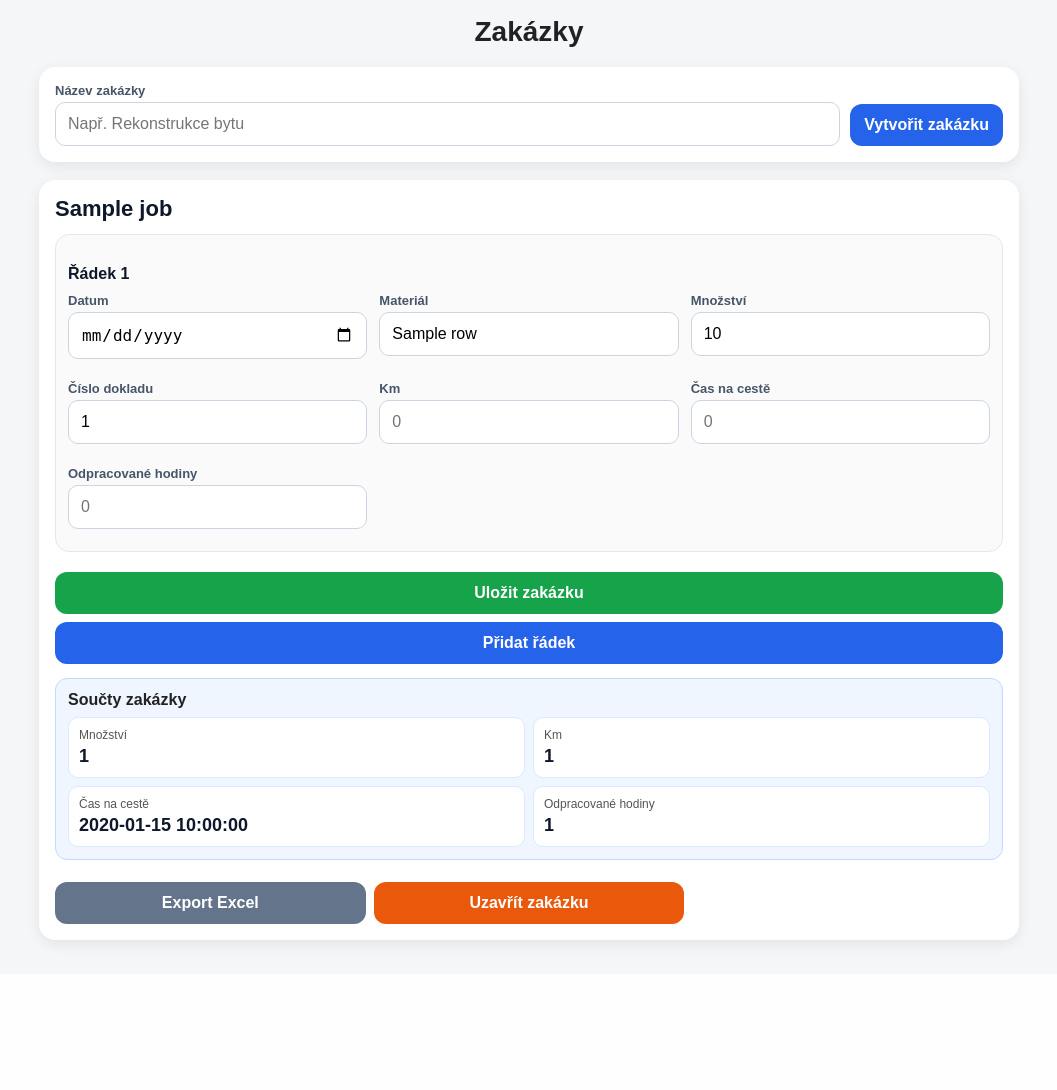
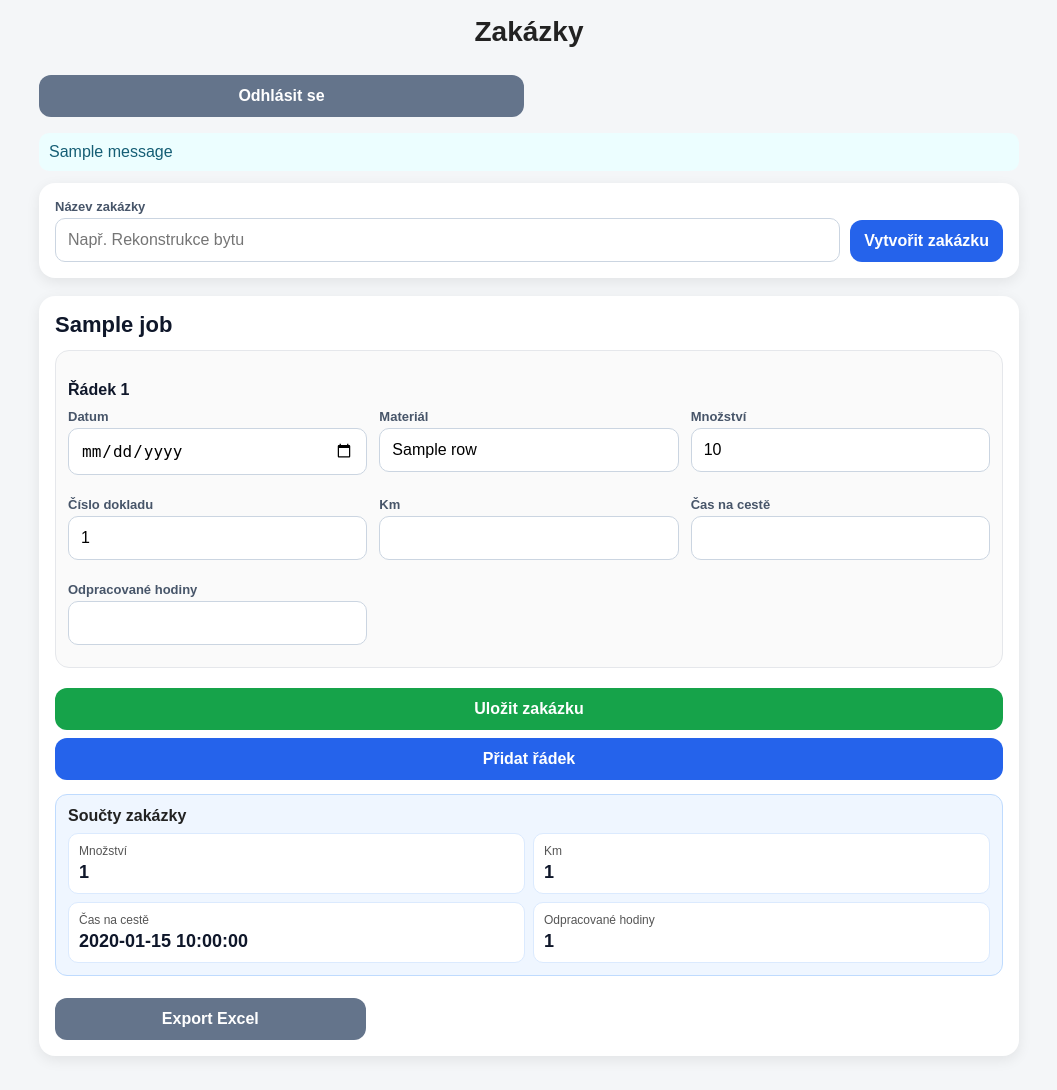
Before and after one commit to pecenyjirikdubno/project-app, a Flask app: template templates/dashboard.html in a window 1280 px wide. Shown: the whole page, without its empty margins (111-1168 px from the left). Before the commit the page ends 951 px from the top, so only its background shows below. Run offline with Flask 3, Linux system fonts and the light colour scheme; the template is opened without the code that fills it: most values are stand-ins (such as "Sample title", 1, 10 or a date in 2020); one stand-in notice (Sample message) is shown.

Commit message:
dashboard.html

```diff
--- a/templates/dashboard.html
+++ b/templates/dashboard.html
@@ -6,9 +6,7 @@
     <meta name="viewport" content="width=device-width, initial-scale=1.0">
 
     <style>
-        * {
-            box-sizing: border-box;
-        }
+        * { box-sizing: border-box; }
 
         body {
             margin: 0;
@@ -29,6 +27,12 @@
             font-size: 28px;
         }
 
+        .topbar {
+            display: grid;
+            gap: 10px;
+            margin-bottom: 16px;
+        }
+
         .card {
             background: #fff;
             border-radius: 16px;
@@ -41,11 +45,6 @@
             margin: 0 0 12px 0;
             font-size: 22px;
             color: #0f172a;
-        }
-
-        .muted {
-            color: #666;
-            font-size: 14px;
         }
 
         .section-title {
@@ -84,12 +83,6 @@
             background: #fff;
         }
 
-        input:focus {
-            outline: none;
-            border-color: #2563eb;
-            box-shadow: 0 0 0 3px rgba(37,99,235,0.15);
-        }
-
         .top-form {
             display: grid;
             grid-template-columns: 1fr;
@@ -110,25 +103,10 @@
             margin-top: 8px;
         }
 
-        .btn-primary {
-            background: #2563eb;
-            color: white;
-        }
-
-        .btn-success {
-            background: #16a34a;
-            color: white;
-        }
-
-        .btn-warning {
-            background: #ea580c;
-            color: white;
-        }
-
-        .btn-secondary {
-            background: #64748b;
-            color: white;
-        }
+        .btn-primary { background: #2563eb; color: white; }
+        .btn-success { background: #16a34a; color: white; }
+        .btn-warning { background: #ea580c; color: white; }
+        .btn-secondary { background: #64748b; color: white; }
 
         .totals {
             margin-top: 14px;
@@ -186,6 +164,14 @@
             margin-bottom: 12px;
         }
 
+        .flash {
+            background: #ecfeff;
+            color: #155e75;
+            padding: 10px;
+            border-radius: 10px;
+            margin-bottom: 12px;
+        }
+
         @media (min-width: 700px) {
             .top-form {
                 grid-template-columns: 1fr auto;
@@ -201,6 +187,10 @@
                 grid-template-columns: repeat(2, 1fr);
                 gap: 12px;
             }
+
+            .topbar {
+                grid-template-columns: 1fr 1fr;
+            }
         }
 
         @media (min-width: 980px) {
@@ -214,6 +204,21 @@
 <div class="page">
 
     <h1>Zakázky</h1>
+
+    <div class="topbar">
+        <a class="btn btn-secondary" href="{{ url_for('logout') }}">Odhlásit se</a>
+        {% if current_user.role == 'admin' %}
+            <a class="btn btn-secondary" href="{{ url_for('users') }}">Správa uživatelů</a>
+        {% endif %}
+    </div>
+
+    {% with messages = get_flashed_messages(with_categories=true) %}
+      {% if messages %}
+        {% for category, message in messages %}
+          <div class="flash">{{ message }}</div>
+        {% endfor %}
+      {% endif %}
+    {% endwith %}
 
     <div class="card">
         <form method="POST" action="/create_job" class="top-form">
@@ -247,32 +252,32 @@
 
                     <div class="field-group">
                         <label>Materiál</label>
-                        <input type="text" name="material_name_{{ row.id }}" value="{{ row.material_name or '' }}" placeholder="Název materiálu">
+                        <input type="text" name="material_name_{{ row.id }}" value="{{ row.material_name or '' }}">
                     </div>
 
                     <div class="field-group">
                         <label>Množství</label>
-                        <input type="number" step="any" name="quantity_{{ row.id }}" value="{{ row.quantity or '' }}" placeholder="0">
+                        <input type="number" step="any" name="quantity_{{ row.id }}" value="{{ row.quantity or '' }}">
                     </div>
 
                     <div class="field-group">
                         <label>Číslo dokladu</label>
-                        <input type="text" name="document_number_{{ row.id }}" value="{{ row.document_number or '' }}" placeholder="Např. 2024-001">
+                        <input type="text" name="document_number_{{ row.id }}" value="{{ row.document_number or '' }}">
                     </div>
 
                     <div class="field-group">
                         <label>Km</label>
-                        <input type="number" step="any" name="km_{{ row.id }}" value="{{ row.km or '' }}" placeholder="0">
+                        <input type="number" step="any" name="km_{{ row.id }}" value="{{ row.km or '' }}">
                     </div>
 
                     <div class="field-group">
                         <label>Čas na cestě</label>
-                        <input type="number" step="any" name="travel_time_{{ row.id }}" value="{{ row.travel_time or '' }}" placeholder="0">
+                        <input type="number" step="any" name="travel_time_{{ row.id }}" value="{{ row.travel_time or '' }}">
                     </div>
 
                     <div class="field-group">
                         <label>Odpracované hodiny</label>
-                        <input type="number" step="any" name="work_hours_{{ row.id }}" value="{{ row.work_hours or '' }}" placeholder="0">
+                        <input type="number" step="any" name="work_hours_{{ row.id }}" value="{{ row.work_hours or '' }}">
                     </div>
                 </div>
             </div>
@@ -310,9 +315,8 @@
 
         <div class="job-actions">
             <a class="btn btn-secondary" href="/export/{{ job.id }}">Export Excel</a>
-
-            {% if not job.closed %}
-            <a class="btn btn-warning" href="/close/{{ job.id }}">Uzavřít zakázku</a>
+            {% if not job.closed and current_user.role == 'admin' %}
+                <a class="btn btn-warning" href="/close/{{ job.id }}">Uzavřít zakázku</a>
             {% endif %}
         </div>
     </div>
```
